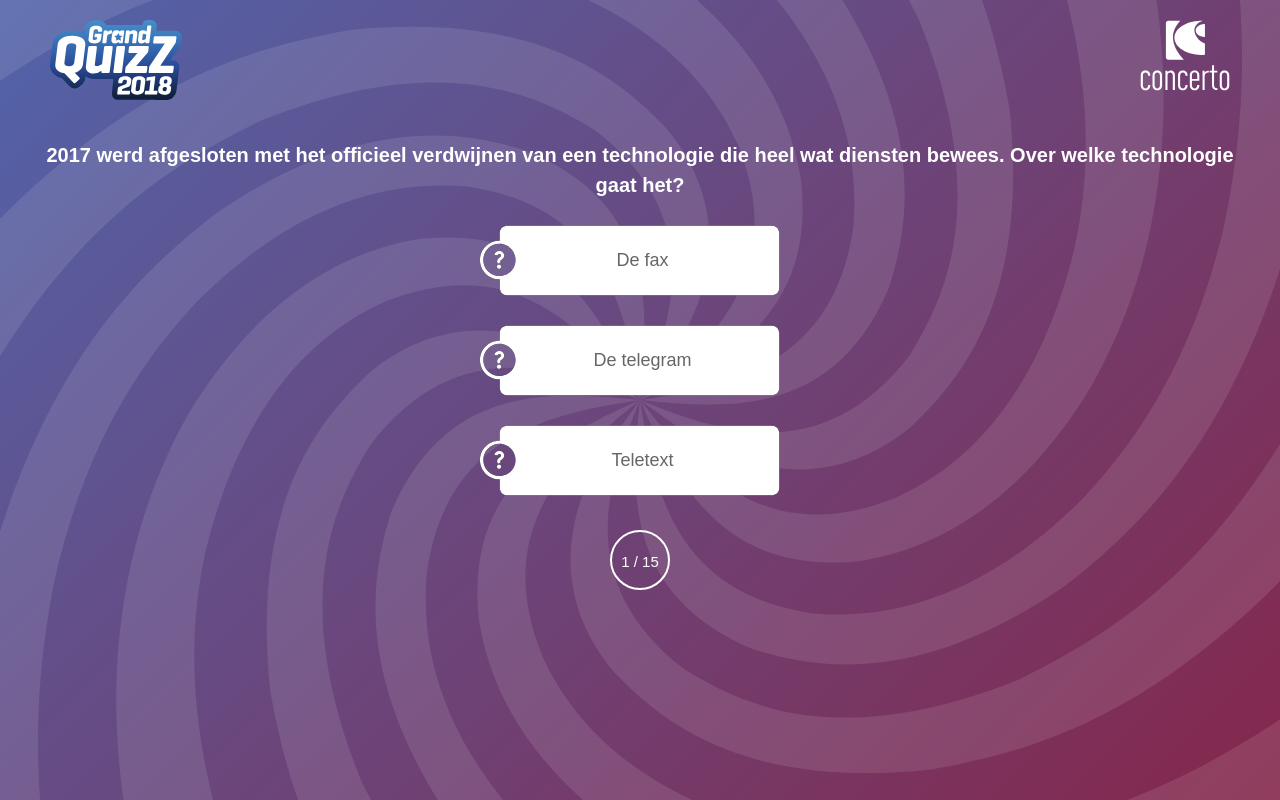
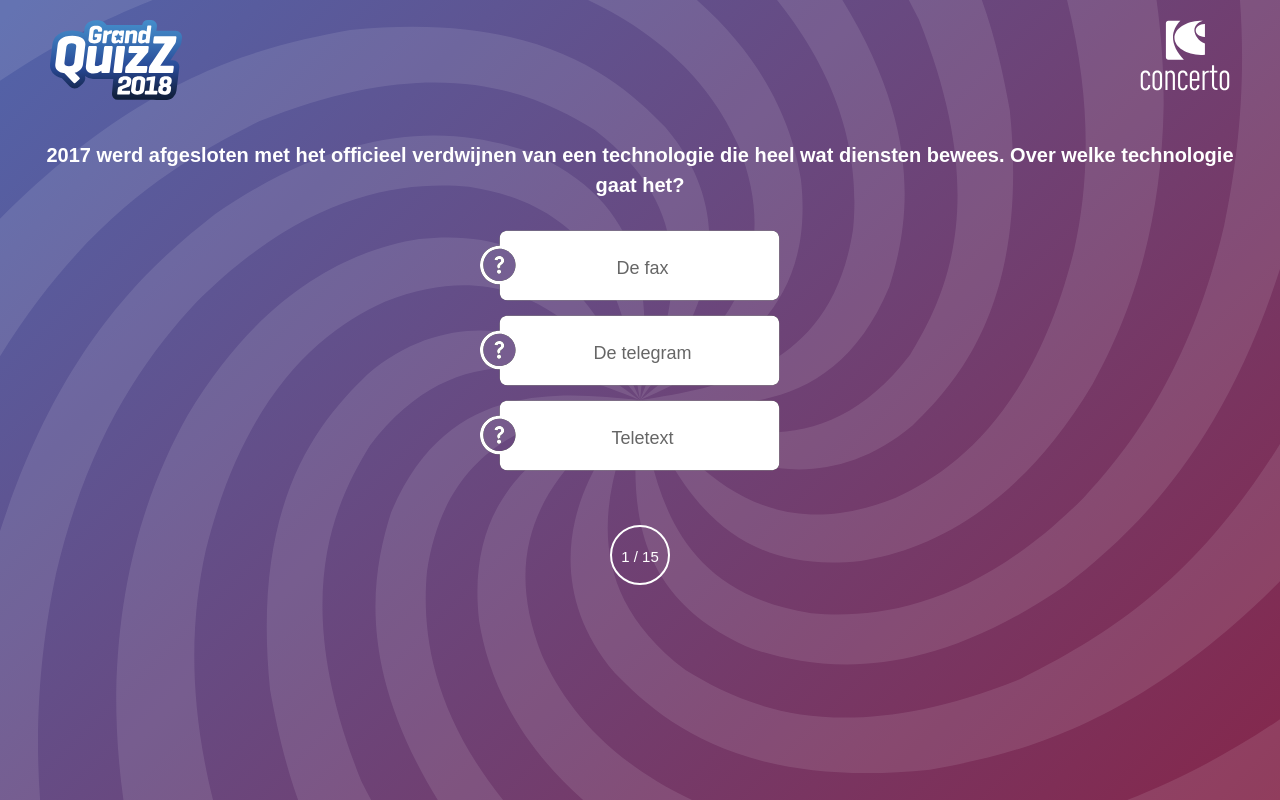
Before and after one commit to Gwouten/grand-quiz, a React app: page /Quiz in a window 1280 px wide. Built offline with nearby package versions, Linux system fonts and the light colour scheme; a web font is replaced by a local one; what react-router-redux would draw is missing.

Commit message:
changed grading scores

```diff
--- a/src/components/Result.js
+++ b/src/components/Result.js
@@ -63,11 +63,11 @@ class Result extends React.Component {
             const lang = this.props.lang === 'fr';
 
         return (
-        <div className={`wrapper ${this.props.score < 6 ? 'bad' : this.props.score < 11 ? 'medium' : 'good'}`}>
+        <div className={`wrapper ${this.props.score < 8 ? 'bad' : this.props.score < 13 ? 'medium' : 'good'}`}>
             <Header />
             <div className="result__wrapper">
                 <div className="score score--result">{this.props.score}/15</div>
-                {this.props.score < 6 ? (lang ? badFr : badNl) : (this.props.score < 11 ? (lang ? mediumFr : mediumNl) : (lang ? goodFr : goodNl)) }
+                {this.props.score < 8 ? (lang ? badFr : badNl) : (this.props.score < 13 ? (lang ? mediumFr : mediumNl) : (lang ? goodFr : goodNl)) }
             </div>
         </div>
         )
--- a/src/reducers/quizNlReducer.js
+++ b/src/reducers/quizNlReducer.js
@@ -97,7 +97,7 @@ export const quizNl = [
         option2: "De kinderen geboren na 2010, die altijd in een geconnecteerde wereld hebben geleefd.",
         option3: "De generatie supercomputers die de menselijke intelligentie zal overstijgen.",
         answered: false,
-        comment: "Ook al is dat voor binnenkort, nog niemand is buiten onze goede, oude aarde geboren … De generatie alfa zijn de mensen die na 2005 zijn geboren.",
+        comment: "Ook al is dat voor binnenkort, nog niemand is buiten onze goede, oude aarde geboren&hellip; De generatie alfa zijn de mensen die na 2010 zijn geboren.",
         correct: false
     },{
         questionNumber: 11,
--- a/src/scss/questions.scss
+++ b/src/scss/questions.scss
@@ -52,8 +52,9 @@
 .question__content {
     color: $white;
     font-size: 2rem;
-    font-weight:700;
+    font-weight: 700;
     width: 100%;
+    margin-bottom: 4rem;
     @include medium {
         max-width: $maxWidth;
         margin: 0 auto;
@@ -104,19 +105,19 @@
     cursor: inherit;
     color: $black;
     font-size: 1.8rem;
-    margin: 2rem auto 0;
-    padding: 2.5rem 1.5rem 2.5rem 4rem;
+    margin: -3.5rem auto 0;
+    padding: 3.25rem 1.5rem 2.5rem 4rem;
     max-width: 30rem;
     width: 100%;
-    height: 8rem;
+    height: 12rem;
     position: relative;
     transform: translateX(-1rem);
     -webkit-filter: drop-shadow(0 0 0 rgba(0, 0, 0, 0.582));
     filter: drop-shadow(0 0 0 rgba(0, 0, 0, 0.582));
     @include medium {
+        margin: 2rem auto 0;
         padding-left: 4rem;
         transform: translateX(0);
-        height: 12rem;
         z-index: 1;
     }
 }
```
